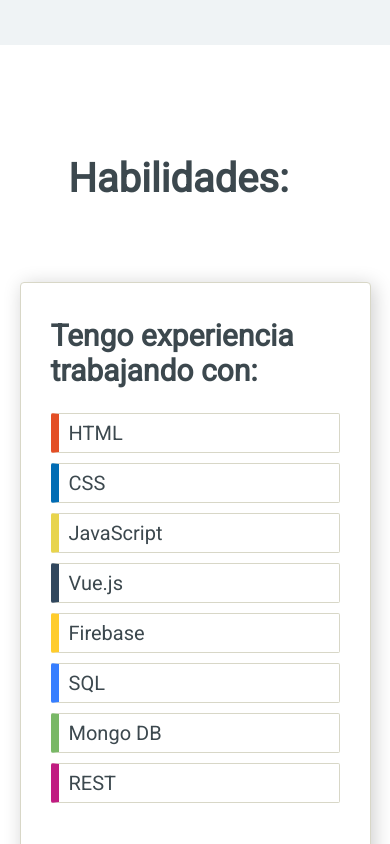
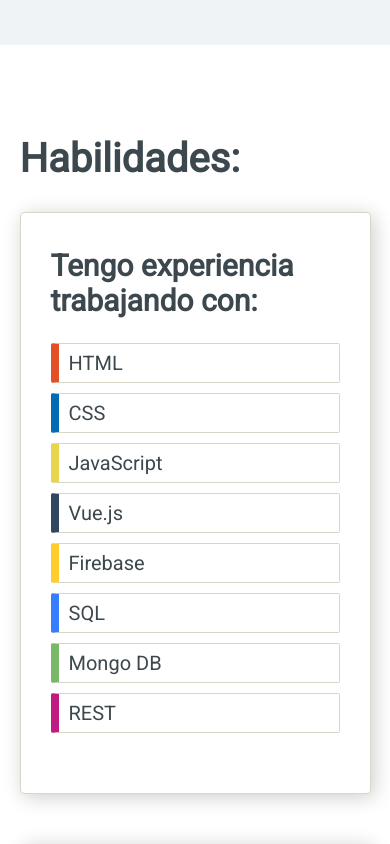
Before and after one commit to otonielandrade7/personal-website, a Vue app: page / in a window 390 px wide. Shown: the part 800-1644 px from the top of the page. Built offline with nearby package versions, Linux system fonts and the light colour scheme.

Commit message:
fixing responsive issues

```diff
--- a/src/components/Skills.vue
+++ b/src/components/Skills.vue
@@ -111,14 +111,24 @@
     max-width: 75%;
     margin: 5rem 0 2rem;
   }
+  .first-container {
+    width: 75%;
+    max-width: 75%;
+  }
 }
 @media (max-width: 768px) {
+  .first-container {
+    width: 80%;
+    max-width: 80%;
+    margin: 2rem 0 0 0;
+  }
   .skills-grid {
     grid-template-columns: repeat(2, 1fr);
   }
   .skills-container {
     width: 80%;
     max-width: 80%;
+    margin: 4rem 0 2rem;
   }
 }
 @media (max-width: 480px) {
@@ -128,6 +138,12 @@
   .skills-container {
     width: 90%;
     max-width: 90%;
+    margin: 3rem 0 2rem;
+  }
+    .first-container {
+    width: 90%;
+    max-width: 90%;
+    margin: 2rem 0 0 0;
   }
 }
 </style>
```
